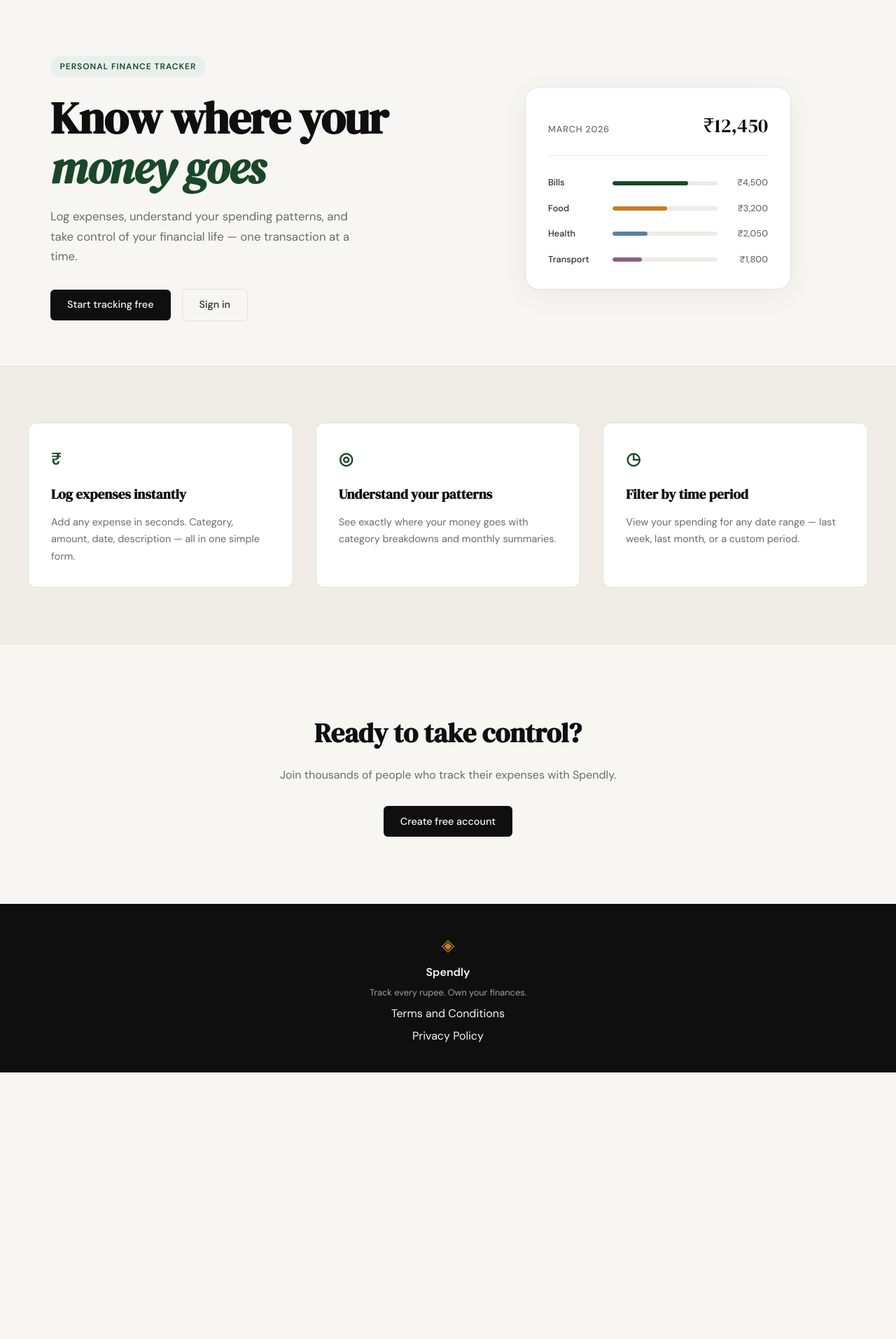
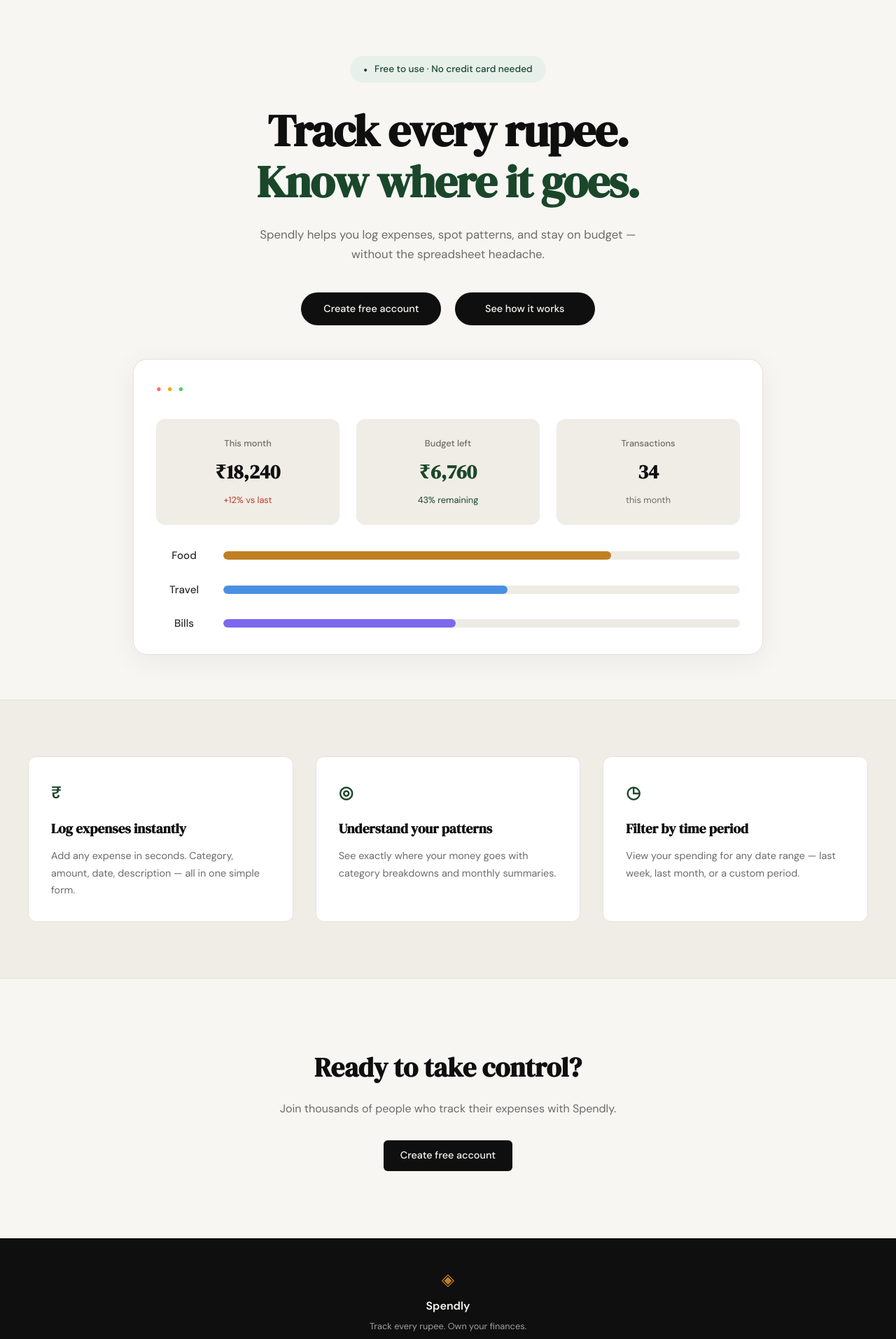
Before and after one commit to yspintu-glitch/spendly, a Flask app: page / in a window 1280 px wide. Shown: the part 61-1975 px from the top of the page at 70% size. Before the commit the page ends 1594 px from the top, so only its background shows below. Run offline with Flask 3, Linux system fonts and the light colour scheme.

Commit message:
landing: redesign hero section to match mockup
Co-Authored-By: Claude Haiku 4.5 <noreply@anthropic.com>

```diff
--- a/static/css/style.css
+++ b/static/css/style.css
@@ -125,10 +125,10 @@ a { color: inherit; text-decoration: none; }
 
 .hero {
     padding: 5rem 2rem 4rem;
-    display: grid;
-    grid-template-columns: 1fr 1fr;
-    gap: 4rem;
+    display: flex;
+    flex-direction: column;
     align-items: center;
+    text-align: center;
     max-width: var(--max-width);
     margin: 0 auto;
 }
@@ -137,41 +137,52 @@ a { color: inherit; text-decoration: none; }
     display: inline-block;
     background: var(--accent-light);
     color: var(--accent);
-    font-size: 0.75rem;
-    font-weight: 600;
-    letter-spacing: 0.08em;
-    text-transform: uppercase;
-    padding: 0.35rem 0.85rem;
+    font-size: 0.85rem;
+    font-weight: 500;
+    padding: 0.5rem 1.2rem;
     border-radius: 999px;
-    margin-bottom: 1.5rem;
+    margin-bottom: 2rem;
+}
+
+.badge-dot {
+    margin-right: 0.4rem;
+    font-size: 0.6rem;
 }
 
 .hero-title {
     font-family: var(--font-display);
     font-size: clamp(2.5rem, 5vw, 4rem);
-    line-height: 1.1;
+    line-height: 1.15;
     letter-spacing: -0.02em;
     color: var(--ink);
-    margin-bottom: 1.25rem;
+    margin-bottom: 1.5rem;
 }
 
-.hero-title em {
-    font-style: italic;
+.hero-accent {
     color: var(--accent);
+    display: block;
 }
 
 .hero-subtitle {
     font-size: 1.05rem;
     color: var(--ink-muted);
     line-height: 1.7;
-    max-width: 460px;
-    margin-bottom: 2rem;
+    max-width: 600px;
+    margin-bottom: 2.5rem;
 }
 
 .hero-actions {
     display: flex;
-    gap: 1rem;
+    gap: 1.2rem;
     align-items: center;
+    justify-content: center;
+    margin-bottom: 3rem;
+}
+
+.hero-actions .btn-primary {
+    min-width: 200px;
+    border-radius: 24px;
+    padding: 0.75rem 1.8rem;
 }
 
 /* ------------------------------------------------------------------ */
@@ -181,79 +192,111 @@ a { color: inherit; text-decoration: none; }
 .hero-visual {
     display: flex;
     justify-content: center;
+    width: 100%;
 }
 
-.mock-card {
+.dashboard-mockup {
     background: var(--paper-card);
     border: 1px solid var(--border);
     border-radius: var(--radius-lg);
     padding: 2rem;
     width: 100%;
-    max-width: 380px;
+    max-width: 900px;
     box-shadow: 0 8px 40px rgba(0,0,0,0.06);
 }
 
-.mock-card-header {
+.dashboard-header {
     display: flex;
-    justify-content: space-between;
-    align-items: baseline;
-    margin-bottom: 1.75rem;
-    padding-bottom: 1.25rem;
-    border-bottom: 1px solid var(--border-soft);
+    gap: 0.5rem;
+    margin-bottom: 2rem;
 }
 
-.mock-label {
+.dashboard-dot {
+    font-size: 0.8rem;
+    font-weight: 700;
+}
+
+.dot-1 { color: #ff6b6b; }
+.dot-2 { color: #ffa500; }
+.dot-3 { color: #51cf66; }
+
+.dashboard-stats {
+    display: grid;
+    grid-template-columns: repeat(3, 1fr);
+    gap: 1.5rem;
+    margin-bottom: 2rem;
+}
+
+.stat-card {
+    padding: 1.5rem;
+    background: var(--paper-warm);
+    border: 1px solid var(--border-soft);
+    border-radius: var(--radius-md);
+}
+
+.stat-label {
     font-size: 0.8rem;
     font-weight: 500;
     color: var(--ink-muted);
-    text-transform: uppercase;
-    letter-spacing: 0.06em;
+    margin-bottom: 0.5rem;
 }
 
-.mock-total {
+.stat-amount {
     font-family: var(--font-display);
     font-size: 1.75rem;
     color: var(--ink);
+    margin-bottom: 0.5rem;
+    font-weight: 700;
 }
 
-.mock-bars { display: flex; flex-direction: column; gap: 1rem; }
-
-.mock-bar-row {
-    display: grid;
-    grid-template-columns: 80px 1fr 60px;
-    align-items: center;
-    gap: 0.75rem;
+.stat-green {
+    color: var(--accent);
 }
 
-.mock-cat {
+.stat-change {
     font-size: 0.8rem;
+    color: var(--ink-muted);
+}
+
+.change-red {
+    color: #c0392b;
+}
+
+.change-green {
+    color: var(--accent);
+}
+
+.dashboard-categories {
+    display: flex;
+    flex-direction: column;
+    gap: 1.5rem;
+}
+
+.category-row {
+    display: flex;
+    align-items: center;
+    gap: 1rem;
+}
+
+.category-name {
+    font-size: 0.95rem;
     font-weight: 500;
     color: var(--ink-soft);
+    min-width: 80px;
 }
 
-.mock-bar-track {
-    height: 6px;
+.category-bar {
+    flex: 1;
+    height: 12px;
     background: var(--border-soft);
     border-radius: 999px;
     overflow: hidden;
 }
 
-.mock-bar {
+.category-bar-fill {
     height: 100%;
-    background: var(--accent);
     border-radius: 999px;
     transition: width 0.6s ease;
-}
-
-.mock-bar-2 { background: var(--accent-2); }
-.mock-bar-3 { background: #5b7fa6; }
-.mock-bar-4 { background: #8b5e83; }
-
-.mock-amt {
-    font-size: 0.8rem;
-    font-weight: 500;
-    color: var(--ink-muted);
-    text-align: right;
 }
 
 /* ------------------------------------------------------------------ */
@@ -567,14 +610,9 @@ a { color: inherit; text-decoration: none; }
 /* ------------------------------------------------------------------ */
 
 @media (max-width: 900px) {
-    .hero {
+    .dashboard-stats {
         grid-template-columns: 1fr;
-        text-align: center;
     }
-
-    .hero-subtitle { max-width: 100%; }
-    .hero-actions { justify-content: center; }
-    .hero-visual { display: none; }
 
     .features-inner { grid-template-columns: 1fr; }
 }
--- a/templates/landing.html
+++ b/templates/landing.html
@@ -6,55 +6,61 @@
 
 <section class="hero">
     <div class="hero-inner">
-        <div class="hero-badge">Personal Finance Tracker</div>
+        <div class="hero-badge"><span class="badge-dot">●</span> Free to use · No credit card needed</div>
         <h1 class="hero-title">
-            Know where your<br>
-            <em>money goes</em>
+            Track every rupee.<br>
+            <span class="hero-accent">Know where it goes.</span>
         </h1>
         <p class="hero-subtitle">
-            Log expenses, understand your spending patterns,
-            and take control of your financial life —
-            one transaction at a time.
+            Spendly helps you log expenses, spot patterns, and stay on budget — without the spreadsheet headache.
         </p>
         <div class="hero-actions">
-            <a href="{{ url_for('register') }}" class="btn-primary">Start tracking free</a>
-            <a href="{{ url_for('login') }}" class="btn-ghost">Sign in</a>
+            <a href="{{ url_for('register') }}" class="btn-primary">Create free account</a>
+            <a href="#" class="btn-primary">See how it works</a>
         </div>
     </div>
     <div class="hero-visual">
-        <div class="mock-card">
-            <div class="mock-card-header">
-                <span class="mock-label">March 2026</span>
-                <span class="mock-total">₹12,450</span>
+        <div class="dashboard-mockup">
+            <div class="dashboard-header">
+                <span class="dashboard-dot dot-1">●</span>
+                <span class="dashboard-dot dot-2">●</span>
+                <span class="dashboard-dot dot-3">●</span>
             </div>
-            <div class="mock-bars">
-                <div class="mock-bar-row">
-                    <span class="mock-cat">Bills</span>
-                    <div class="mock-bar-track">
-                        <div class="mock-bar" style="width: 72%"></div>
+            <div class="dashboard-stats">
+                <div class="stat-card">
+                    <div class="stat-label">This month</div>
+                    <div class="stat-amount">₹18,240</div>
+                    <div class="stat-change change-red">+12% vs last</div>
+                </div>
+                <div class="stat-card">
+                    <div class="stat-label">Budget left</div>
+                    <div class="stat-amount stat-green">₹6,760</div>
+                    <div class="stat-change change-green">43% remaining</div>
+                </div>
+                <div class="stat-card">
+                    <div class="stat-label">Transactions</div>
+                    <div class="stat-amount">34</div>
+                    <div class="stat-change">this month</div>
+                </div>
+            </div>
+            <div class="dashboard-categories">
+                <div class="category-row">
+                    <span class="category-name">Food</span>
+                    <div class="category-bar">
+                        <div class="category-bar-fill" style="width: 75%; background-color: #c17f24;"></div>
                     </div>
-                    <span class="mock-amt">₹4,500</span>
                 </div>
-                <div class="mock-bar-row">
-                    <span class="mock-cat">Food</span>
-                    <div class="mock-bar-track">
-                        <div class="mock-bar mock-bar-2" style="width: 52%"></div>
+                <div class="category-row">
+                    <span class="category-name">Travel</span>
+                    <div class="category-bar">
+                        <div class="category-bar-fill" style="width: 55%; background-color: #4a90e2;"></div>
                     </div>
-                    <span class="mock-amt">₹3,200</span>
                 </div>
-                <div class="mock-bar-row">
-                    <span class="mock-cat">Health</span>
-                    <div class="mock-bar-track">
-                        <div class="mock-bar mock-bar-3" style="width: 33%"></div>
+                <div class="category-row">
+                    <span class="category-name">Bills</span>
+                    <div class="category-bar">
+                        <div class="category-bar-fill" style="width: 45%; background-color: #7b68ee;"></div>
                     </div>
-                    <span class="mock-amt">₹2,050</span>
-                </div>
-                <div class="mock-bar-row">
-                    <span class="mock-cat">Transport</span>
-                    <div class="mock-bar-track">
-                        <div class="mock-bar mock-bar-4" style="width: 28%"></div>
-                    </div>
-                    <span class="mock-amt">₹1,800</span>
                 </div>
             </div>
         </div>
```
